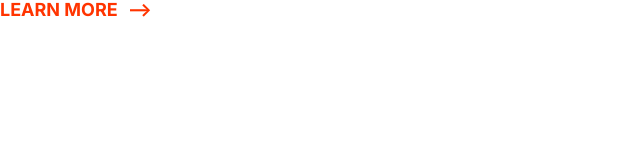
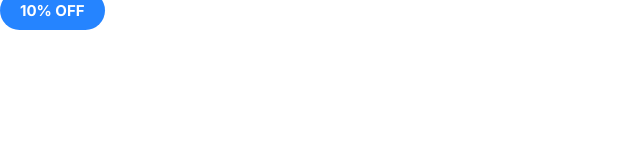
Before and after one commit to laozki2k9/iControL, a plain HTML site: page components/index.html in a window 1280 px wide. Shown: the whole page, without its empty margins (0-640 px from the left). Drawn offline with Linux system fonts and the light colour scheme.

Commit message:
creating badge

```diff
--- a/components/index.html
+++ b/components/index.html
@@ -15,6 +15,6 @@
     <link rel="stylesheet" href="/css/style.css" />
   </head>
   <body>
-    <a href="#" class="link-arrow">learn more</a>
+    <span class="badge badge--primary">10% OFF</span>
   </body>
 </html>
--- a/css/style.css
+++ b/css/style.css
@@ -80,3 +80,36 @@ a {
     font-size: 1.8rem;
   }
 }
+
+/*badge*/
+
+.badge {
+  border-radius: 25px;
+  padding: 1rem 2rem;
+  font-weight: 600;
+  white-space: nowrap;
+  font-size: 2rem;
+}
+
+.badge--primary {
+  background: var(--color-primary);
+  color: #fff;
+}
+
+.badge--secondary {
+  background: var(--color-secondary);
+  color: #fff;
+}
+
+.badge--small {
+  font-size: 1.6rem;
+}
+
+@media screen and (min-width: 1020px) {
+  .badge {
+    font-size: 1.5rem;
+  }
+  .badge--small {
+    font-size: 1.2rem;
+  }
+}
```
